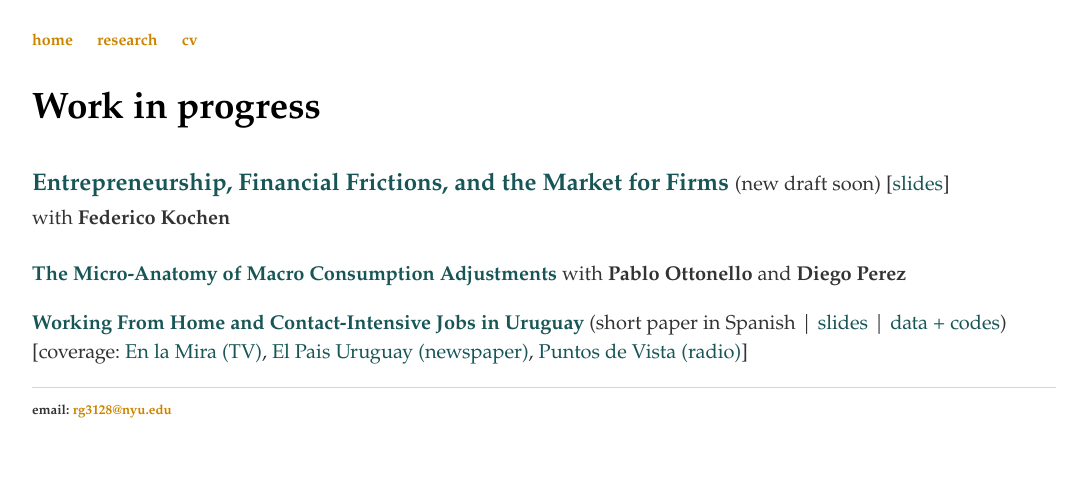
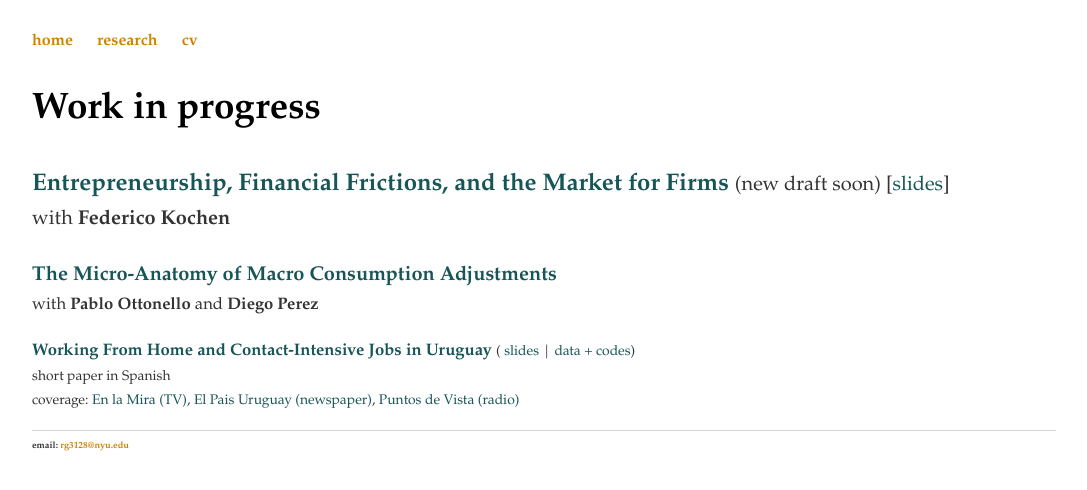
Before and after one commit to rafaguntin/rafaguntin.github.io, a Jekyll site: the page built from research/index.html, in a window 1280 px wide. Shown: the top 490 px of the page, without its empty margins (96-1183 px from the left). Built offline with Jekyll 4.4.1, drawn with Linux system fonts in a browser that asks for light colours.

Commit message:
Update index.html

```diff
--- a/research/index.html
+++ b/research/index.html
@@ -13,18 +13,19 @@ title: Rafael Guntin - Research
 			</p>
 			<p> <a style="font-weight: bold; color:#175556"
 			       >The Micro-Anatomy of Macro Consumption Adjustments</a>
-				with
+				<br> <small> with
 				<a style="font-weight: bold; color:#333" href="https://sites.google.com/site/ottonellopablo/" target="_blank"> Pablo Ottonello </a>
 				and
 				<a style="font-weight: bold; color:#333" href="https://www.perezdiego.org/" target="_blank"> Diego Perez </a>
 			</p>
 			<p> <a style="font-weight: bold; color:#175556"
 			       href="/research/employment_uru_covid_new.pdf"
-			       target="_blank">Working From Home and Contact-Intensive Jobs in Uruguay</a> (short paper in Spanish | <a style="color:#175556" href="/research/employmentcovid_slides_UM.pdf" target="_blank"> slides</a> | <a style="color:#175556" href="https://www.dropbox.com/s/guhnqyo4jzv1bwi/code%2Bdata.zip?raw=1" target="_blank"> data + codes</a>)
-			       [coverage:
+			       target="_blank">Working From Home and Contact-Intensive Jobs in Uruguay</a> <small> (<a style="color:#175556" href="/research/employmentcovid_slides_UM.pdf" target="_blank"> slides</a> | <a style="color:#175556" href="https://www.dropbox.com/s/guhnqyo4jzv1bwi/code%2Bdata.zip?raw=1" target="_blank"> data + codes</a>)
+			       <br> short paper in Spanish
+				<br> coverage:
 				<a style="color:#175556" href="https://www.youtube.com/watch?v=2Gr1WlL259c&t=6383s" target="_blank"> En la Mira (TV)</a>,
 				<a style="color:#175556" href="https://negocios.elpais.com.uy/noticias/afectan-trabajadores-uruguayos-cuarentena-distanciamiento-fisico.html" target="_blank"> El Pais Uruguay (newspaper)</a>,
-				<a style="color:#175556" href="http://radiouruguay.uy/teletrabajo-3-de-cada-4-tienen-dificultades-segun-estudio/" target="_blank"> Puntos de Vista (radio)</a>]
+				<a style="color:#175556" href="http://radiouruguay.uy/teletrabajo-3-de-cada-4-tienen-dificultades-segun-estudio/" target="_blank"> Puntos de Vista (radio)</a>
 			</p>
 
 		</div>
```
